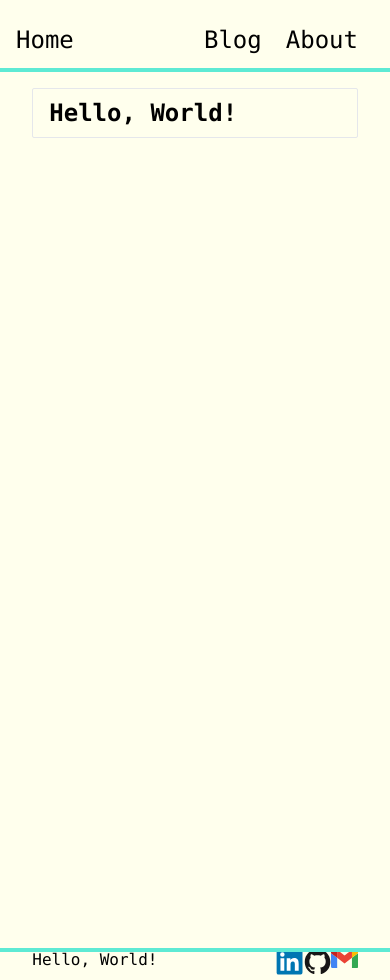
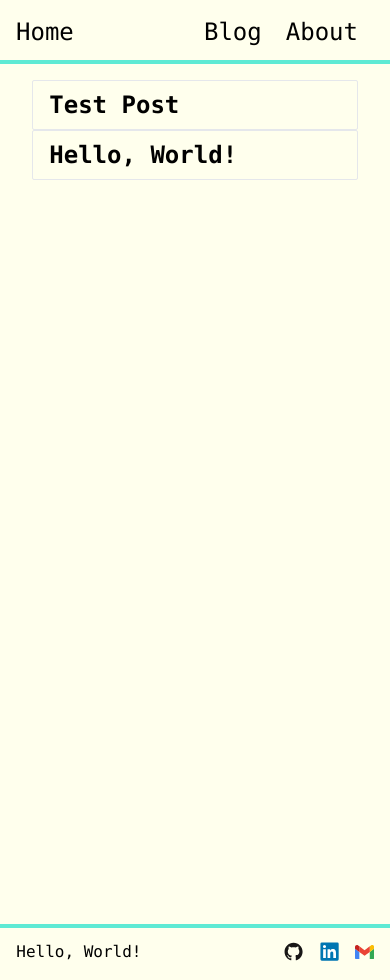
Before and after one commit to DanielVolchek/volchek.dev, a Next.js app: page /blog in a window 390 px wide. Built offline with nearby package versions, Linux system fonts and the light colour scheme.

Commit message:
added safety checks for posts

```diff
--- a/src/components/footer.tsx
+++ b/src/components/footer.tsx
@@ -2,13 +2,13 @@ import { breakpoints } from "../layouts/base";
 
 export default function Footer() {
   return (
-    <footer className={`relative mt-4 flex justify-center`}>
+    <footer className={`relative flex justify-center py-4`}>
       <div className="absolute left-0 top-0 h-1 w-screen bg-teal-300 "></div>
-      <div className={`flex justify-between ${breakpoints} px-4`}>
+      <div className={`flex items-center justify-between gap-4 ${breakpoints}`}>
         <h3 className="">Hello, World!</h3>
-        <div className="flex w-1/4">
+        <div className="flex w-1/4 items-center justify-end gap-4">
+          <Github />
           <LinkedIn />
-          <Github />
           <Email />
         </div>
       </div>
@@ -16,7 +16,7 @@ export default function Footer() {
   );
 }
 
-const linkClasses = "w-full";
+const linkClasses = "w-[100px] lg:w-[25px] lg:grayscale lg:hover:grayscale-0";
 const svgClasses = "";
 
 const LinkedIn = () => {
--- a/src/components/header.tsx
+++ b/src/components/header.tsx
@@ -4,7 +4,7 @@ import { breakpoints } from "../layouts/base";
 export default function Header() {
   const navstyles = `text-2xl !text-black hover:!text-indigo-600`;
   return (
-    <header className="relative flex justify-center pb-4">
+    <header className="relative flex justify-center py-4">
       <nav className={`flex w-full justify-between px-4 ${breakpoints}`}>
         <Link className={navstyles} href="/" content="Home" />
         <div className="mr-4 flex justify-between gap-6">
--- a/src/components/postinfo.tsx
+++ b/src/components/postinfo.tsx
@@ -7,9 +7,10 @@ export type Post = {
   tags: string[];
   slug: string;
   date: string;
+  id: number;
 };
 
-export default function PostInfo({ title, desc, tags, slug, date }: Post) {
+export default function PostInfo({ title, desc, tags, slug, date, id }: Post) {
   return (
     <Link href={path.join("/blog", slug)}>
       <div className="rounded-sm border border-gray-200 px-4 py-2">
--- a/src/lib/fetchpost.ts
+++ b/src/lib/fetchpost.ts
@@ -1,13 +1,24 @@
 import type { Post } from "../components/postinfo";
 import * as fs from "fs";
 import * as path from "path";
+import z from "zod";
 
 export const postsDir = "src/posts/";
 
+const postSchema = z.object({
+  title: z.string(),
+  desc: z.string(),
+  tags: z.string().array(),
+  slug: z.string(),
+  date: z.string(),
+  id: z.number(),
+});
+
 export function fetchAllPostData(): Post[] {
-  console.log("Fetching all posts");
   const data = fs.readFileSync(path.join(postsDir, "posts.json"), "utf-8");
-  console.log(data);
+  // throw an error if any posts are invalid
+  const parsedData = JSON.parse(data) as Post[];
+  for (const post of parsedData) validatePostData(post);
   return JSON.parse(data) as Post[];
 }
 
@@ -18,3 +29,7 @@ export function fetchPostData(slug: string) {
   }
   throw new Error("Post not found");
 }
+
+export function validatePostData(post: Post) {
+  postSchema.parse(post);
+}
--- a/src/pages/_document.tsx
+++ b/src/pages/_document.tsx
@@ -7,7 +7,7 @@ export default function Document() {
         <meta name="description" content="Generated by create-t3-app" />
         <link rel="icon" href="/favicon.ico" />
       </Head>
-      <body className="mt-6 font-mono">
+      <body className="overflow-x-hidden font-mono">
         <Main />
         <NextScript />
       </body>
--- a/src/pages/about.tsx
+++ b/src/pages/about.tsx
@@ -22,7 +22,7 @@ const About: NextPage = ({}) => {
                   <Image
                     src={me}
                     alt="Daniel Volchek - Profile Image"
-                    className="order-first mt-4 h-auto rounded-md border-4 border-teal-300 lg:order-last lg:ml-6 lg:w-[30vw] xl:w-[20vw]"
+                    className="order-first mt-4 h-auto rounded-md border-4 border-teal-300 lg:order-last lg:ml-6 lg:w-[25vw] xl:w-[18vw] 2xl:w-[15vw]"
                   />
                   <div className="flex flex-col">
                     <Section
--- a/src/pages/blog/[slug].tsx
+++ b/src/pages/blog/[slug].tsx
@@ -8,7 +8,7 @@ import type {
 import Head from "next/head";
 import parseMarkdown from "../../lib/parsemarkdown";
 import * as path from "path";
-import { fetchPostData, postsDir } from "../../lib/fetchpost";
+import { fetchAllPostData, fetchPostData, postsDir } from "../../lib/fetchpost";
 
 type Props = InferGetStaticPropsType<typeof getStaticProps>;
 const BlogPost: NextPage<Props> = ({ post, markdown }) => {
@@ -45,14 +45,24 @@ export const getStaticProps = async ({ params }: GetStaticPropsContext) => {
 };
 
 export const getStaticPaths = async () => {
+  console.log("getstaticpaths");
   const pages = g.sync(path.join(postsDir, "*.md"));
   if (!pages) return { paths: [], fallback: false };
+  console.log("passed");
+  if (new Set(pages).size !== pages.length)
+    throw new Error("Duplicate slugs found in posts");
+  const pageData = fetchAllPostData();
+  const paths = pages.map((page) => {
+    const slug = page.split("/").pop()?.replace(".md", "");
+    if (!pageData.find((data) => data.slug === slug))
+      throw new Error(`No post found in posts.json for ${slug}`);
+    return { params: { slug } };
+  });
+  const ids = pageData.map((data) => data.id);
+  if (new Set(ids).size !== ids.length)
+    throw new Error("Duplicate ids found in posts.json");
   return {
-    paths: pages.map((page) => ({
-      params: {
-        slug: page.split("/").pop()?.replace(".md", ""),
-      },
-    })),
+    paths,
     fallback: false,
   };
 };
--- a/src/pages/blog/index.tsx
+++ b/src/pages/blog/index.tsx
@@ -1,15 +1,17 @@
-import * as fs from "fs";
 import type { InferGetStaticPropsType, NextPage } from "next";
-import { useEffect } from "react";
-import type { Post } from "../../components/postinfo";
+import { useEffect, useMemo } from "react";
 import PostInfo from "../../components/postinfo";
 import Head from "next/head";
-import { fetchAllPostData, postsDir } from "../../lib/fetchpost";
-import * as path from "path";
+import { fetchAllPostData } from "../../lib/fetchpost";
 
 type Props = InferGetStaticPropsType<typeof getStaticProps>;
 
 const Blog: NextPage<Props> = ({ data }) => {
+  const posts = useMemo(() => {
+    if (!data) return null;
+    return data.sort((a, b) => b.id - a.id);
+  }, [data]);
+
   useEffect(() => {
     console.log(data);
   }, [data]);
@@ -19,7 +21,7 @@ const Blog: NextPage<Props> = ({ data }) => {
         <Head>
           <title>Blog - Volchek.Dev</title>
         </Head>
-        {data?.map((post) => {
+        {posts?.map((post) => {
           return <PostInfo key={post.slug} {...post} />;
         })}
       </>
--- a/src/posts/posts.json
+++ b/src/posts/posts.json
@@ -4,6 +4,15 @@
     "desc": "This is my first post on my new blogging website",
     "tags": [""],
     "slug": "hello-world",
-    "date": "11/14/2022"
+    "date": "11/14/2022",
+    "id": 0
+  },
+  {
+    "title": "Test post",
+    "desc": "This is a test post",
+    "tags": [""],
+    "slug": "test",
+    "date": "11/14/2022",
+    "id": 1
   }
 ]
```
